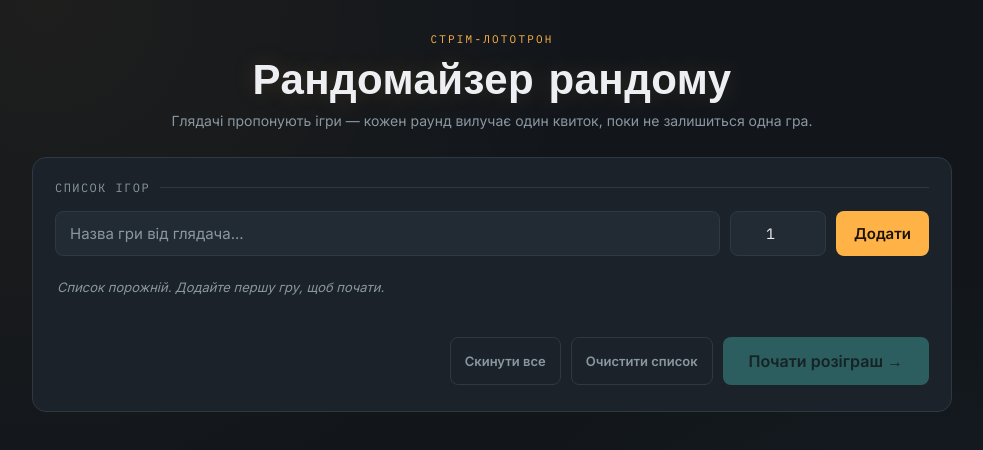
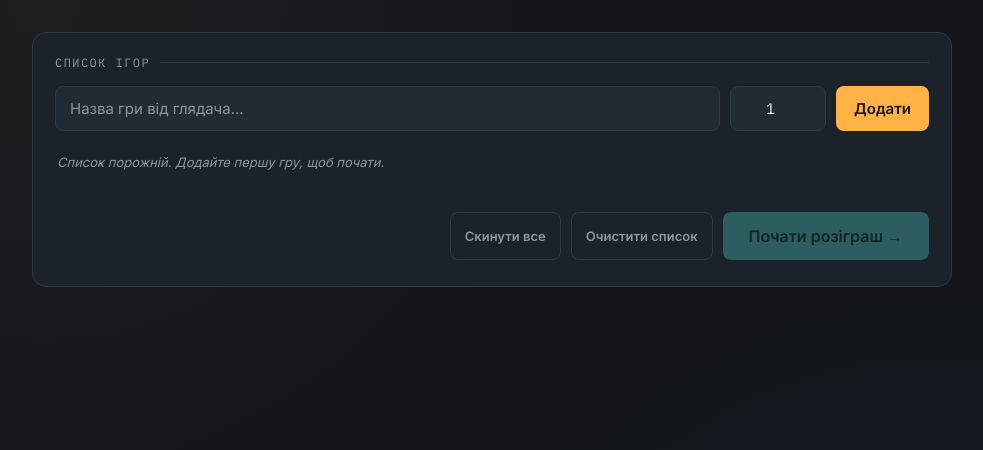
Before and after one commit to Oldwizy/Game-Wheel, a plain HTML site: page index.html in a window 1280 px wide. Shown: the whole page, without its empty margins (148-1131 px from the left). Drawn offline with Linux system fonts and the light colour scheme.

Commit message:
Upd text

```diff
--- a/index.html
+++ b/index.html
@@ -8,13 +8,6 @@
 </head>
 <body>
 <div class="wrap">
-
-  <!-- Шапка сторінки: назва та коротке пояснення правил розіграшу. -->
-  <header>
-    <div class="eyebrow">Стрім-лототрон</div>
-    <h1>Рандомайзер рандому</h1>
-    <div class="sub">Глядачі пропонують ігри — кожен раунд вилучає один квиток, поки не залишиться одна гра.</div>
-  </header>
 
   <!-- Банер показується після завершення розіграшу з назвою переможця. -->
   <div class="winner-banner" id="winnerBanner">
```
